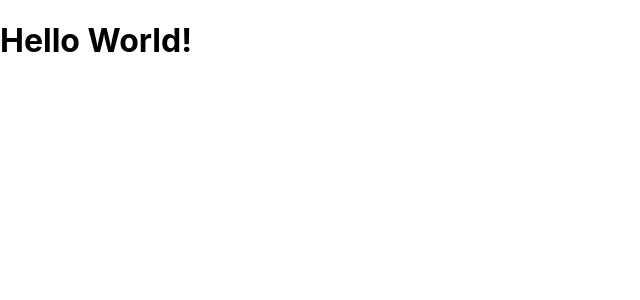
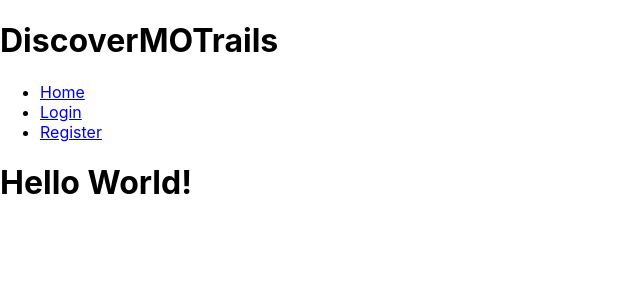
Before and after one commit to schmidward/DiscoverMOTrailsDev, a React (Create React App) app: page / in a window 1280 px wide. Shown: the top 300 px of the page, without its empty margins (0-640 px from the left). Built offline with nearby package versions, Linux system fonts and the light colour scheme.

Commit message:
BASIC header built

```diff
--- a/src/App.js
+++ b/src/App.js
@@ -1,18 +1,22 @@
 import React from 'react';
 import { BrowserRouter as Router, Route, Routes } from 'react-router-dom';
 
-import Home from './pages/Home.js';
-import Login from './pages/Login';
-import Register from './pages/Register';
+import Home from './pages/home.js';
+import Login from './pages/login.js';
+import Register from './pages/register.js';
+import Header from './components/header/header.js'
 
 function App() {
   return (
     <Router>
+      <div>
+        <Header />
       <Routes>
         <Route path="/" exact element={<Home/>} />
         <Route path="/login" exact element={<Login />} />
         <Route path="/Register" exact element={<Register />} />
       </Routes>
+      </div>
     </Router>
   );
 
--- a/src/components/RegistrationForm/RegistrationForm.js
+++ b/src/components/RegistrationForm/RegistrationForm.js
@@ -2,7 +2,7 @@
 import { useForm } from "react-hook-form";
 import "./RegistrationForm.css";
 
-function App() {
+function RegistrationForm() {
   const {register, watch, handleSubmit, reset, formState: { errors } } = useForm();
 
   //Password watcher to see if the two values match up
@@ -91,4 +91,4 @@
     </>
   );
 }
-export default App;
+export default RegistrationForm;
--- /dev/null
+++ b/src/components/header/header.js
@@ -0,0 +1,25 @@
+import React from 'react';
+import { Link } from 'react-router-dom'
+
+function Header() {
+    return (
+        <header>
+            <h1>DiscoverMOTrails</h1>
+            <nav>
+                <ul>
+                    <li>
+                        <Link to="/">Home</Link>
+                    </li>
+                    <li>
+                        <Link to="/login">Login</Link>
+                    </li>
+                    <li>
+                        <Link to="/Register">Register</Link>
+                    </li>
+                </ul>
+            </nav>
+        </header>
+    );
+}
+
+export default Header;
```
